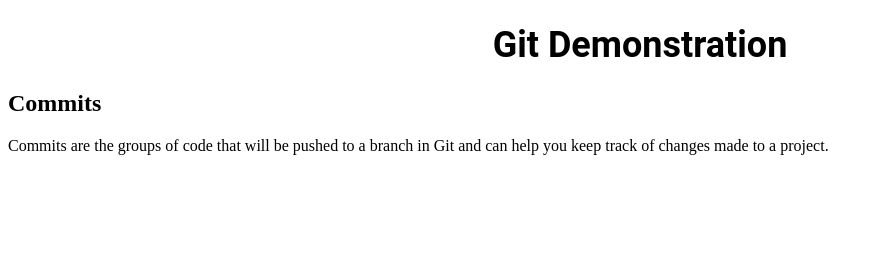
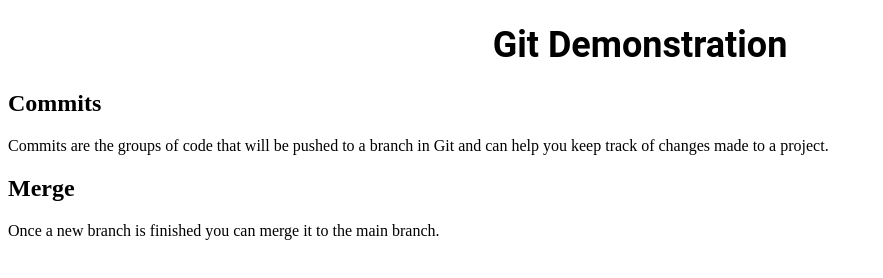
Before and after one commit to abeTroop/Git-Skill-Demonstration, a plain HTML site: page index.html in a window 1280 px wide. Shown: the whole page, without its empty margins (0-883 px from the left). Drawn offline with Linux system fonts and the light colour scheme.

Commit message:
Added Merge section
Created a section to discuss what merging is in Git.

```diff
--- a/index.html
+++ b/index.html
@@ -19,5 +19,12 @@
                 Git and can help you keep track of changes made to a project.
             </p>
         </section>
+
+        <section id="merge">
+            <h2>Merge</h2>
+            <p>
+                Once a new branch is finished you can merge it to the main branch.
+            </p>
+        </section>
     </body>
 </html>
```
